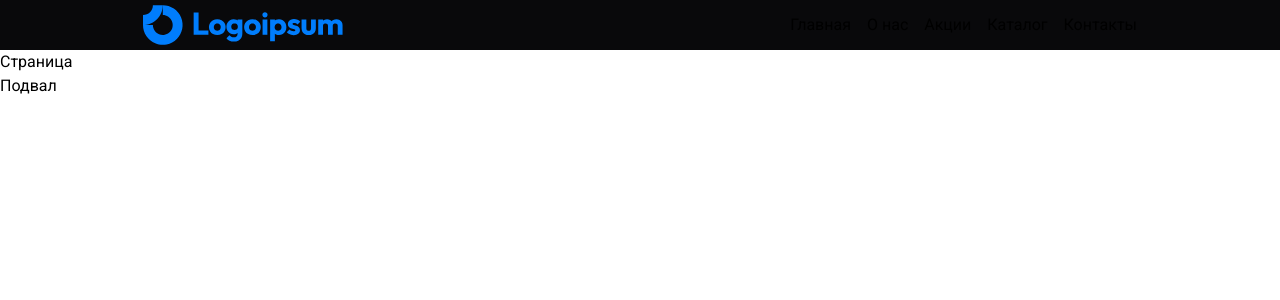
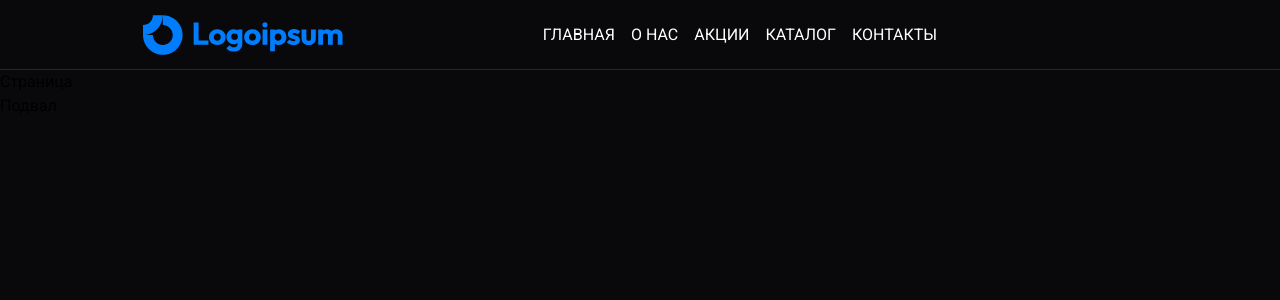
Before and after one commit to webNekit/web-gaming-nextjs, a Next.js app: page / in a window 1280 px wide. Shown: the top 300 px of the page. Built offline with nearby package versions, Linux system fonts and the light colour scheme.

Commit message:
Добавили скрытие меню и кнопку для меню

```diff
--- a/src/app/layout.tsx
+++ b/src/app/layout.tsx
@@ -28,7 +28,7 @@ export default function RootLayout({
 }>) {
   return (
     <html lang="en">
-      <body className={`${roboto.variable} ${oswald.variable} w-full`}>
+      <body className={`${roboto.variable} ${oswald.variable} w-full bg-zinc-950`}>
         <div className="__next">
           <Header />
           <main className="main w-full" id="main">
--- a/src/components/Header/Header.tsx
+++ b/src/components/Header/Header.tsx
@@ -2,16 +2,26 @@ import React from 'react';
 import Image from 'next/image';
 import Link from 'next/link';
 import Navbar from '../Navbar/Navbar';
+import { FaBars } from 'react-icons/fa6';
 
 const Header = () => {
   return (
-    <header className='w-full bg-zinc-950'>
+    <header className='w-full h-[70px] flex items-center border-b border-zinc-800 bg-zinc-950'>
       <div className="container mx-auto">
         <div className="w-full flex items-center justify-between">
           <Link href="/" className='w-[200px] h-[50px]'>
             <Image src='/assets/img/logo.svg' alt='Логотип сайта' width={200} height={50} className='w-full h-full' />
           </Link>
-          <Navbar containerStyle='' />
+          {/* start component navbar */}
+          <Navbar containerStyle='hidden md:flex' />
+          {/* end component navbar */}
+          <div className=''>
+            {/* start menu bar */}
+            <button className='text-xl text-white w-[45px] h-[45px] flex items-center justify-center border border-zinc-500 rounded-md md:hidden'>
+              <FaBars />
+            </button>
+            {/* end menu bar */}
+          </div>
         </div>
       </div>
     </header>
--- a/src/components/Navbar/Navbar.tsx
+++ b/src/components/Navbar/Navbar.tsx
@@ -18,7 +18,7 @@ const Navbar = ( { containerStyle } : { containerStyle: string } ) => {
           return (
             <>
               <li key={index}>
-                <Link href={item.url}>{item.label}</Link>
+                <Link href={item.url} className='text-white uppercase hover:text-accent transition-all'>{item.label}</Link>
               </li>
             </>
           )
```
Also changed, not shown: package.json (+5 -4 lines), 1 other file (tests, documents, lock files or other folders).
